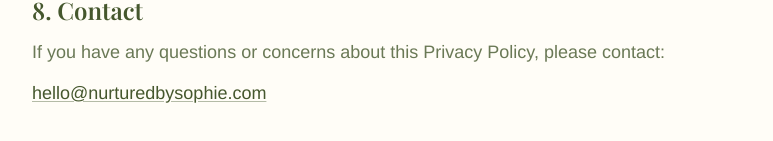
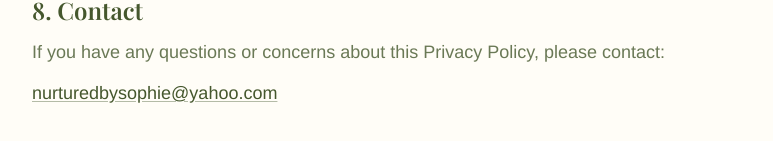
Before and after one commit to rickithadi/nurturedbysophie, a React (Vite) app: page /privacy in a window 1280 px wide. Shown: the part 1603-1744 px from the top of the page, without its empty margins (248-1021 px from the left). Built offline with nearby package versions, Linux system fonts and the light colour scheme; a web font is replaced by a local one.

Commit message:
new email

```diff
--- a/src/components/About.tsx
+++ b/src/components/About.tsx
@@ -1,11 +1,11 @@
 const About = () => {
   return (
-    <section id="about" className="pt-20 md:pt-40 pb-24 px-6 bg-cream">
+    <section id="about" className="py-16 md:py-24 px-6 bg-cream">
       <div className="max-w-7xl mx-auto">
         {/* Header */}
         <div className="mb-8 md:mb-12">
           <span className="font-bodoni text-forest uppercase tracking-widest text-sm mb-4 block">
-           Philosophy
+            Philosophy
           </span>
           <h2 className="font-playfair text-forest text-4xl md:text-5xl tracking-tight font-medium">
             About
@@ -31,7 +31,7 @@ const About = () => {
               Sophie Jasmine Akther
             </h3>
             <p className="font-bodoni text-forest text-base md:text-lg tracking-wide mb-8">
-              Continuity of Care – Pre-postnatal Reformer Pilates Instructor – Breastfeeding Education – Holistic Midwife
+              Continuity of Care – Hypnobirthing Support - Pre-Postnatal Reformer Pilates Instructor – Breastfeeding Education – Holistic Midwife
             </p>
 
             <div className="space-y-6 text-lg font-light leading-relaxed text-sage">
--- a/src/components/Contact.tsx
+++ b/src/components/Contact.tsx
@@ -6,7 +6,7 @@ const Contact = () => {
     <footer id="contact" className="py-16 md:py-24 px-6 border-t border-forest/10 bg-cream">
       <div className="max-w-7xl mx-auto">
         {/* Main Contact Section */}
-        <div className="text-center mb-8">
+        <div className="text-center mb-8 md:mb-12">
           <div className=" flex justify-center text-forest">
             <Sprout className="w-16 h-16 stroke-[1.5]" />
           </div>
@@ -20,11 +20,11 @@ const Contact = () => {
 
           <div className="flex flex-col md:flex-row items-center justify-center gap-6 mb-8">
             <a
-              href="mailto:hello@nurturedbysophie.com"
+              href="mailto:nurturedbysophie@yahoo.com"
               className="flex items-center gap-3 px-8 py-4 bg-forest text-cream rounded-full text-lg hover:bg-sage transition-colors"
             >
               <Mail className="w-5 h-5" />
-              hello@nurturedbysophie.com
+              nurturedbysophie@yahoo.com
             </a>
             <a
               href="https://instagram.com/nurturedbysophie"
--- a/src/pages/PrivacyPolicy.tsx
+++ b/src/pages/PrivacyPolicy.tsx
@@ -106,10 +106,10 @@ const PrivacyPolicy = () => {
             If you have any questions or concerns about this Privacy Policy, please contact:
           </p>
           <a
-            href="mailto:hello@nurturedbysophie.com"
+            href="mailto:nurturedbysophie@yahoo.com"
             className="inline-block font-helvetica text-forest text-lg underline underline-offset-2 decoration-forest/40 hover:decoration-forest transition-colors"
           >
-            hello@nurturedbysophie.com
+            nurturedbysophie@yahoo.com
           </a>
         </section>
 
```
